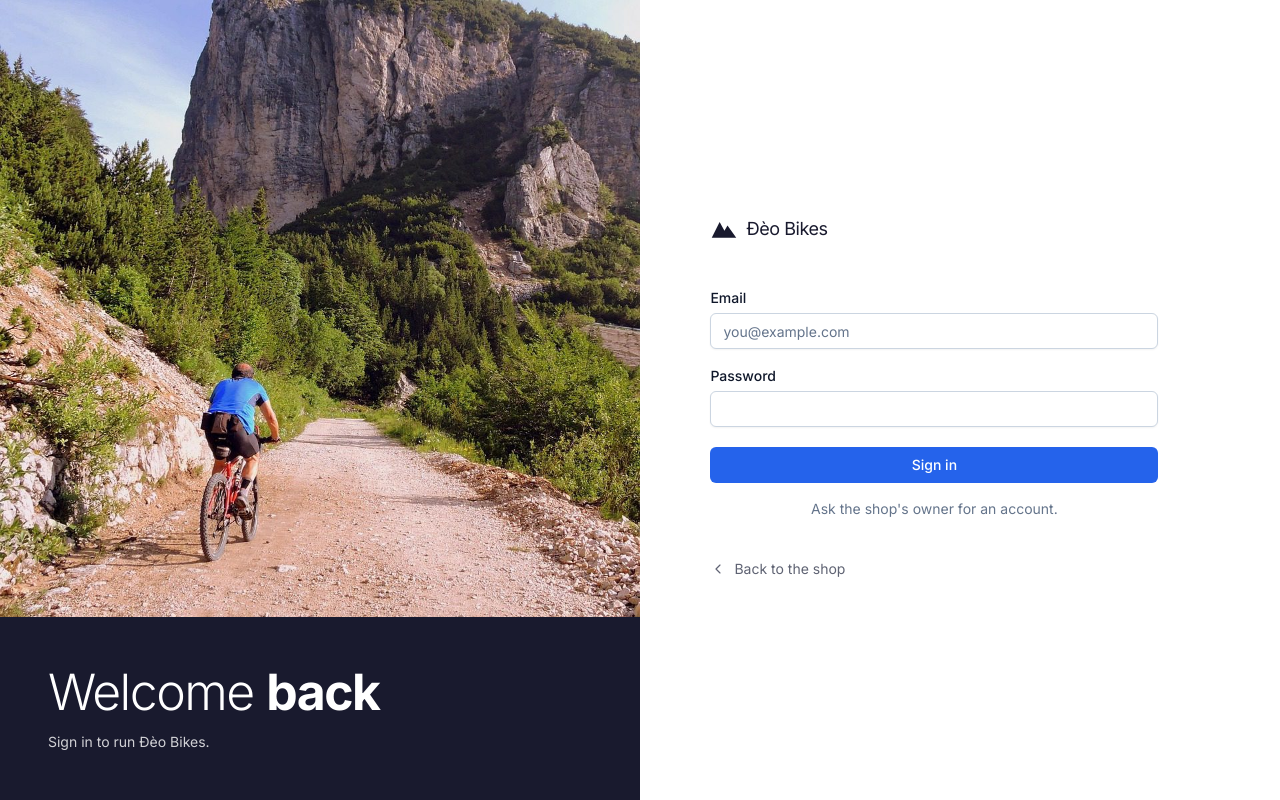
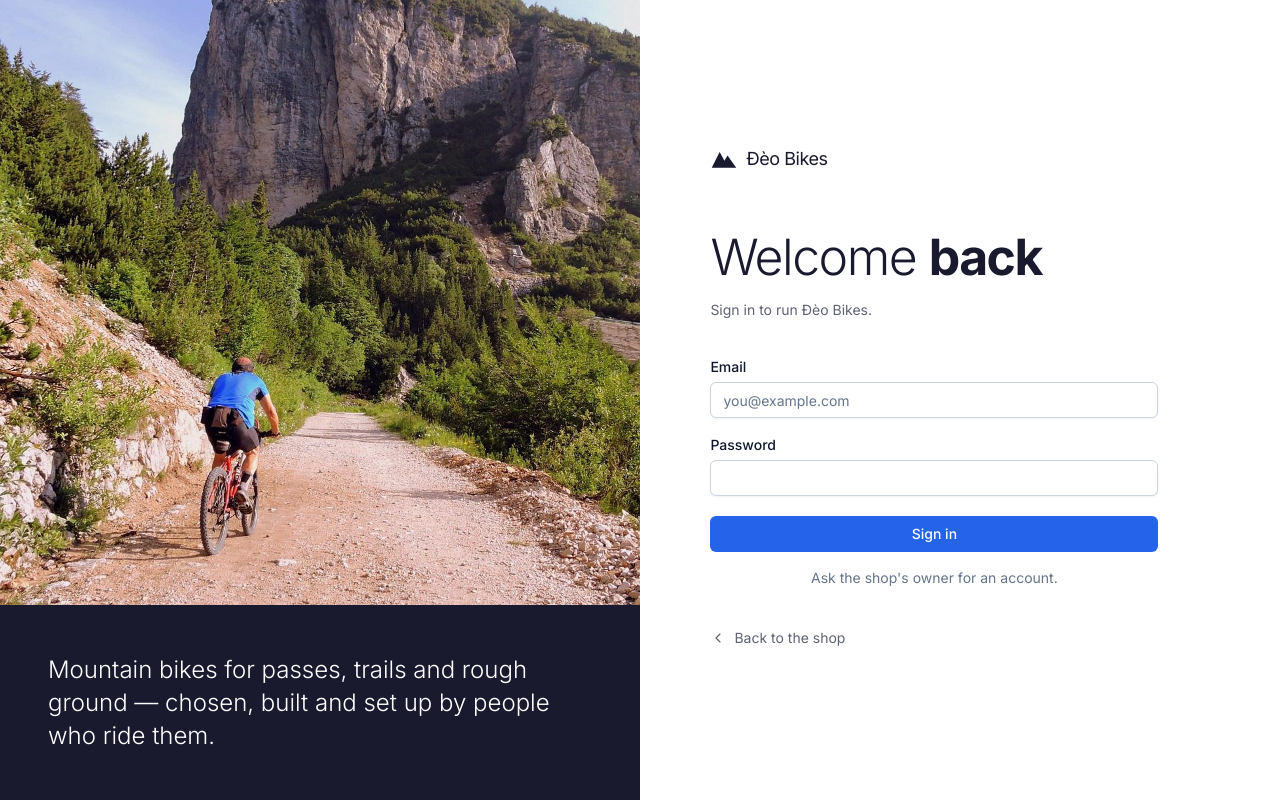
Before and after one commit to ThanhNV121097/project-e87d8873, a React (Vite) app in the folder code/frontend/: page /admin/sign-in in a window 1280 px wide. Built offline with nearby package versions, Linux system fonts and the light colour scheme.

Commit message:
design: sign-in keeps its heading by the form; the navy panel carries the shop's line

```diff
--- a/code/frontend/src/pages/AdminSignIn.tsx
+++ b/code/frontend/src/pages/AdminSignIn.tsx
@@ -9,9 +9,9 @@ import Weights from "../components/Weights";
 /**
  * The way into the shop's own side. Down the left half, running to the
  * screen's edges: a riding photograph, and under it the shop's navy — the
- * colour of every button on the site, here as a panel that carries the
- * welcome. At the right, the mark and the form. On a phone the same order,
- * top to bottom: photograph, navy welcome, form.
+ * colour of every button on the site, here as a panel with the shop's own
+ * line. At the right, the mark, a heading that changes weight like every head
+ * on the site, and the form. On a phone the same order, top to bottom.
  */
 export default function AdminSignIn() {
   const photo = useContent("pages.admin.signin.image");
@@ -24,13 +24,14 @@ export default function AdminSignIn() {
           </div>
         )}
         <div className="bg-accent px-[var(--gutter)] py-8 text-accent-ink lg:px-12 lg:py-12">
-          <h1 className="text-[length:var(--size-h1)] leading-[1.1] text-accent-ink"><Weights k="pages.admin.signin.heading" /></h1>
-          <T k="pages.admin.signin.description" as="p" className="mt-3 max-w-[40ch] text-sm opacity-80" />
+          <T k="footer.line" as="p" className="max-w-[34ch] text-xl font-light leading-snug text-accent-ink lg:text-2xl" />
         </div>
       </div>
       <div className="flex flex-1 items-center px-[var(--gutter)] py-12 lg:py-16">
         <div className="w-full max-w-md">
           <Link to="/" className="inline-flex"><Logo /></Link>
+          <h1 className="mt-12 text-[length:var(--size-h1)] leading-[1.1] text-ink"><Weights k="pages.admin.signin.heading" /></h1>
+          <T k="pages.admin.signin.description" as="p" className="mt-4 text-sm text-ink-soft" />
           <div className="mt-10"><SignInForm to="/admin" note={useContent("pages.admin.signin.note")} /></div>
           <Link to="/" className="mt-10 inline-flex items-center gap-2 text-sm text-ink-soft hover:text-ink">
             <Icon name="back" size={16} /><T k="pages.admin.signin.back" />
```
